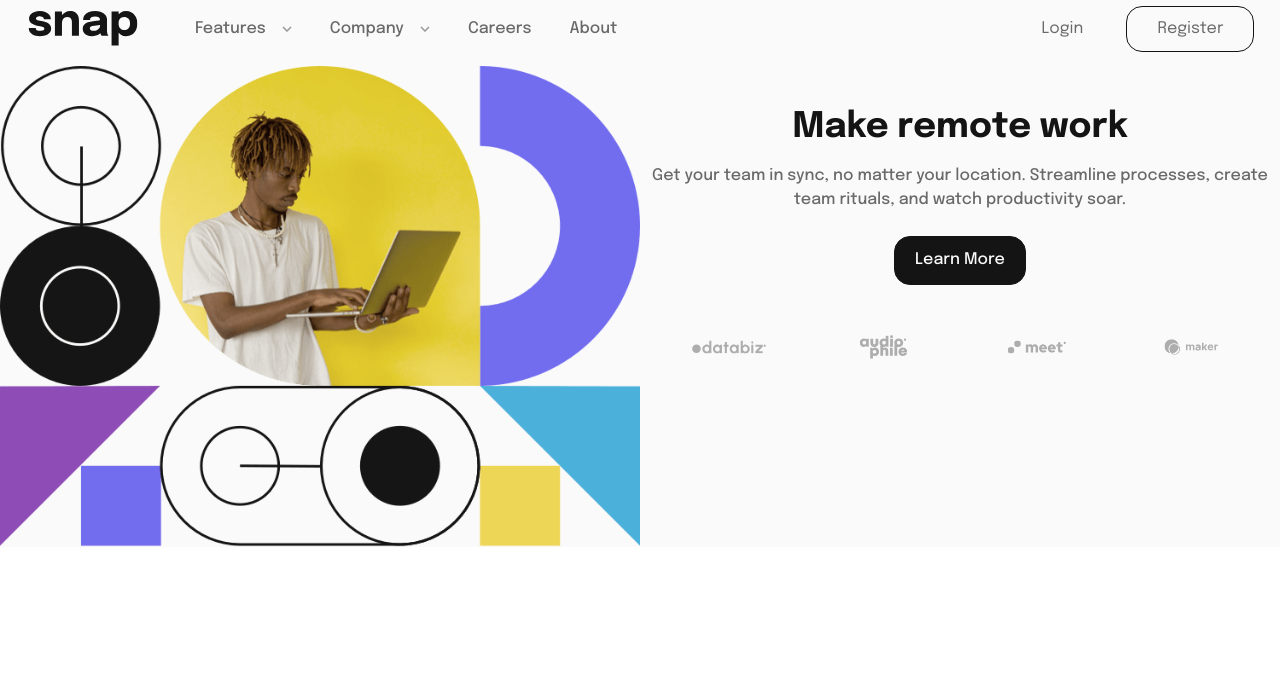
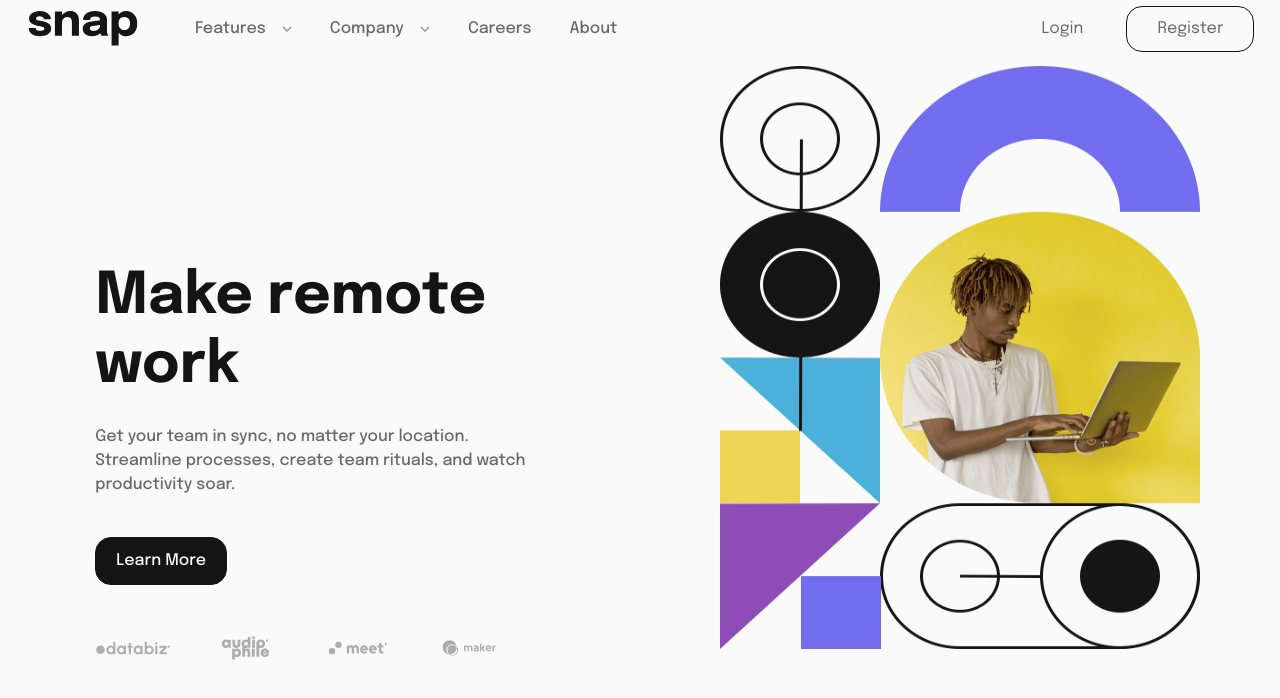
Before and after one commit to Luendel/intro-section-with-dropdown-navigation, a React (Create React App) app: page / in a window 1280 px wide. Shown: the top 698 px of the page. Built offline with nearby package versions, Linux system fonts and the light colour scheme.

Commit message:
modified:   src/components/heroImage/heroImage.js modified:   src/components/heroText/heroText.css modified:   src/components/heroText/heroText.js modified:   src/components/navbar/navbar.js

```diff
--- a/src/components/heroImage/heroImage.js
+++ b/src/components/heroImage/heroImage.js
@@ -3,7 +3,8 @@ import React from "react";
 function HeroImage() {
  return(
     <div className="container-fluid w-100 m-0 p-0">
-        <img src="./images/image-hero-mobile.png" className="img-fluid mt-2" style={{width:"100vw"}} alt="man working on a laptop"/>
+        <img src="./images/image-hero-mobile.png" className="img-fluid mt-2 d-sm-block d-lg-none" style={{width:"100vw"}} alt="man working on a laptop"/>
+        <img src="./images/image-hero-desktop.png" className="mt-2 d-none d-lg-block" style={{width:"75%", height:"90%", margin:"0 auto"}} alt="man working on a laptop"/>
     </div>
  )
 }
--- a/src/components/heroText/heroText.css
+++ b/src/components/heroText/heroText.css
@@ -77,3 +77,36 @@ section {
         scale: 1.3;
     }
 }
+
+@media (min-width:992px) {
+    section {
+        grid-column: 1;
+        grid-row: 2;
+        display: flex;
+        flex-direction: column;
+        justify-content: flex-end;
+        align-items: center;
+        padding-bottom: 3vh;
+    }
+
+    #section-title {
+        width: 73%;
+        font-size: 3.6rem;
+        text-align: left;
+    }
+
+    #section-description {
+        width: 73%;
+        text-align: left;
+    }
+
+    #section-button {
+        align-self: baseline;
+        margin-left: 13.5%;
+    }
+
+    #section-clients {
+        width: 73%;
+        margin-left: -3vw;
+    }
+}
--- a/src/components/navbar/navbar.js
+++ b/src/components/navbar/navbar.js
@@ -103,7 +103,7 @@ function Navbar() {
             <div className="offcanvas offcanvas-end" id="aside-nav" tabIndex={-1} style={{backgroundColor:"hsl(0, 0%, 98%)"}}>
                 <div className="container d-flex flex-row justify-content-end px-3 my-3">
                 <svg width="26" height="26" xmlns="http://www.w3.org/2000/svg" data-bs-dismiss="offcanvas" id="btn-close">
-                    <g fill="#151515" fill-rule="evenodd">
+                    <g fill="#151515" fillRule="evenodd">
                         <path d="m2.393.98 22.628 22.628-1.414 1.414L.979 2.395z"/>
                         <path d="M.98 23.607 23.609.979l1.414 1.414L2.395 25.021z"/>
                     </g>
```
Also changed, not shown: src/components/heroText/heroText.js.
